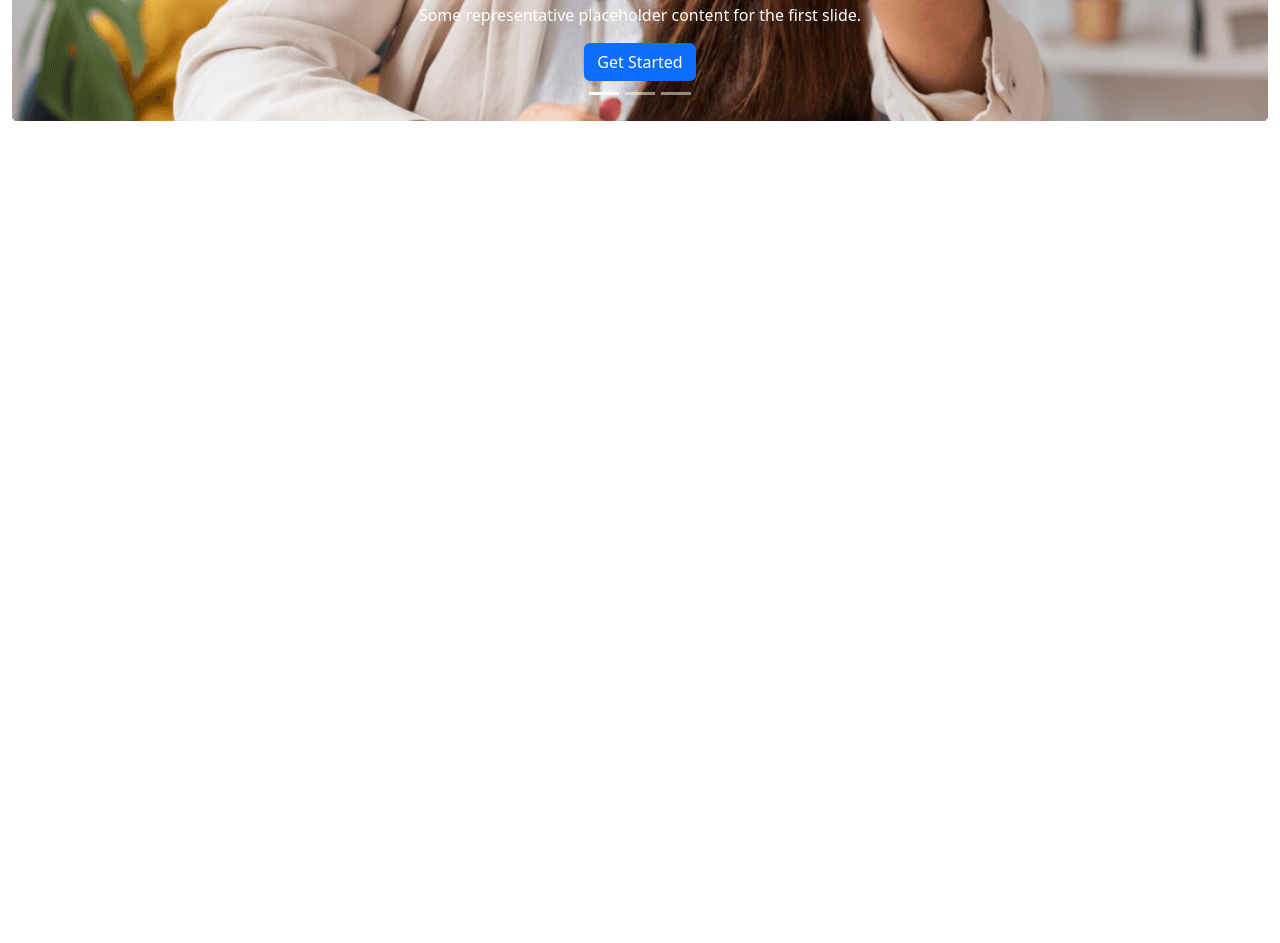
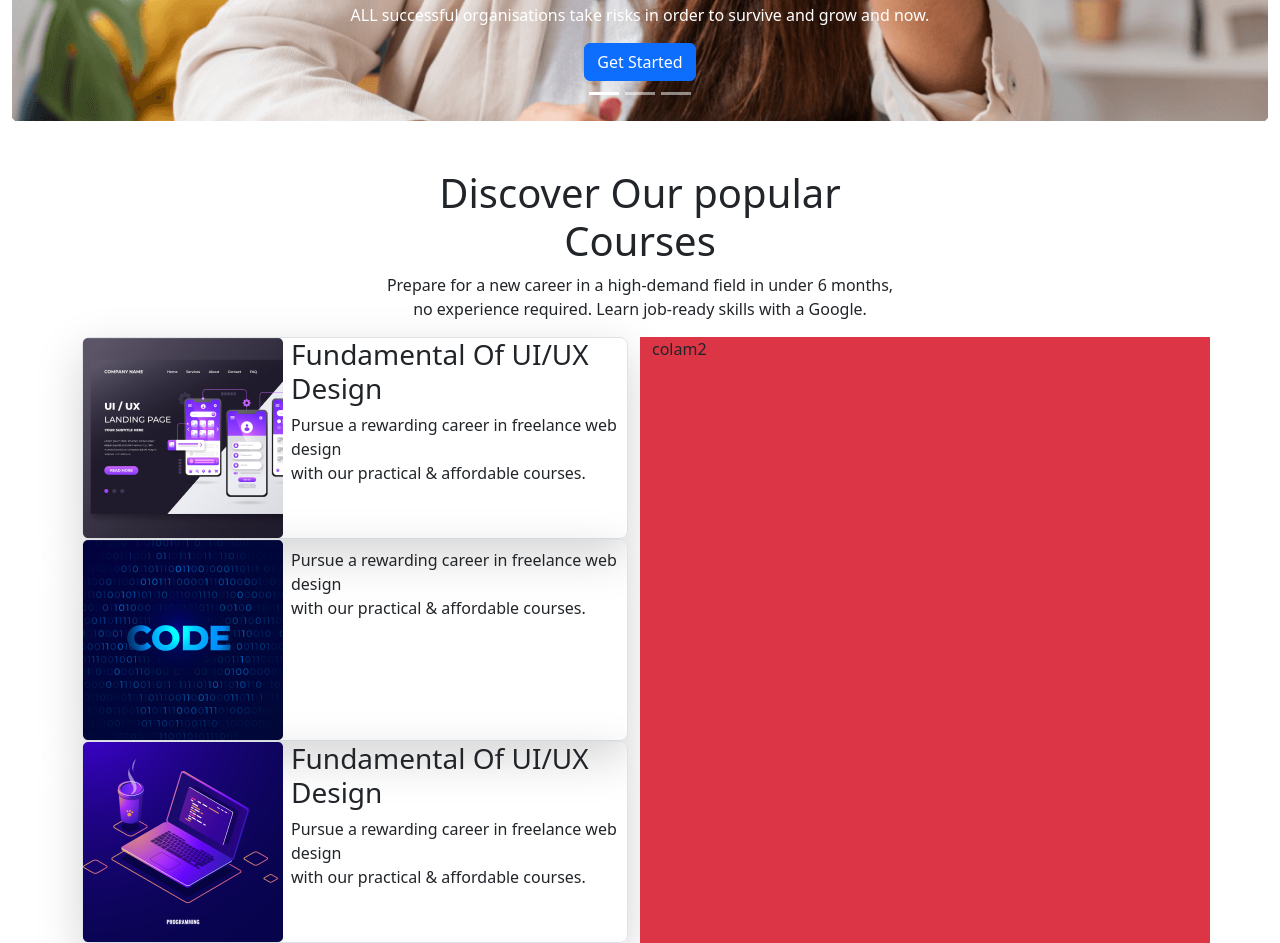
Before and after one commit to ashr-aful007/EdTech, a plain HTML site: page index.html in a window 1280 px wide. Shown: the part 601-1544 px from the top of the page. Before the commit the page ends 800 px from the top, so only its background shows below. Drawn offline with nearby package versions, Linux system fonts and the light colour scheme.

Commit message:
add corsess side section

```diff
--- a/index.html
+++ b/index.html
@@ -3,8 +3,11 @@
   <head>
     <meta charset="utf-8">
     <meta name="viewport" content="width=device-width, initial-scale=1">
-    <title>Bootstrap demo</title>
+    <title>pro Edu</title>
+    <!-- bootstrap link cdn -->
     <link href="https://cdn.jsdelivr.net/npm/bootstrap@5.2.0/dist/css/bootstrap.min.css" rel="stylesheet" integrity="sha384-gH2yIJqKdNHPEq0n4Mqa/HGKIhSkIHeL5AyhkYV8i59U5AR6csBvApHHNl/vI1Bx" crossorigin="anonymous">
+    <!-- add favicon -->
+    <link rel="icon" type="image/x-icon" href="images/cover/favicon.png">
   </head>
   <body>
     <!-- nav section start -->
@@ -48,9 +51,10 @@
             </div>
           </nav>
           <!-- nav section end -->
+          <!-- slider section start -->
           <section>
             <div class="container-fluid">
-                <div class="add">
+                <div class="add-slider">
                     <div id="carouselExampleCaptions" class="carousel slide" data-bs-ride="false">
                         <div class="carousel-indicators">
                           <button type="button" data-bs-target="#carouselExampleCaptions" data-bs-slide-to="0" class="active" aria-current="true" aria-label="Slide 1"></button>
@@ -62,7 +66,7 @@
                             <img src="images/cover/cover-1.png" class="d-block w-100" alt="...">
                             <div class="carousel-caption d-none d-md-block">
                               <h1 class="fs-1 fw-bold">Get Started Digital<br>Learning</h1>
-                              <p>Some representative placeholder content for the first slide.</p>
+                              <p>ALL successful organisations take risks in order to survive and grow and now.</p>
                               <button class="btn btn-primary">Get Started</button>
                             </div>
                           </div>
@@ -70,14 +74,16 @@
                             <img src="images/cover/cover-2.jpg" class="d-block w-100" alt="...">
                             <div class="carousel-caption d-none d-md-block">
                               <h5>Second slide label</h5>
-                              <p>Some representative placeholder content for the second slide.</p>
+                              <p>ALL successful organisations take risks in order to survive and grow and now.</p>
+                              <button class="btn btn-primary">Get Started</button>
                             </div>
                           </div>
                           <div class="carousel-item">
                             <img src="images/cover/cover-3.jpg" class="d-block w-100" alt="...">
                             <div class="carousel-caption d-none d-md-block">
                               <h5>Third slide label</h5>
-                              <p>Some representative placeholder content for the third slide.</p>
+                              <p>ALL successful organisations take risks in order to survive and grow and now.</p>
+                              <button class="btn btn-primary">Get Started</button>
                             </div>
                           </div>
                         </div>
@@ -93,6 +99,51 @@
                 </div>
             </div>
           </section>
+           <!-- slider section end -->
+           <!-- corses deading -->
+           <div class="text-center mt-5 sm-fs-4">
+            <h1 class="">Discover Our popular<br>Courses</h1>
+            <p>Prepare for a new career in a high-demand field in under 6 months,<br> no experience required. Learn job-ready skills with a Google.</p>
+           </div>
+           <!-- corses section -->
+           <section class="container mt-3">
+            <div class="row">
+              <div class="col-md-6 ">
+                <!-- corses 1 -->
+                <div class="d-flex border shadow-lg rounded rounded-3 gx-1">
+                  <div>
+                    <img src="images/course/course-1.png" alt="">
+                  </div>
+                  <div class="ms-2">
+                    <h3>Fundamental Of UI/UX Design</h3>
+                    <p>Pursue a rewarding career in freelance web design<br>with our practical & affordable courses.</p>
+                  </div>
+                </div>
+                <div class="d-flex border shadow-lg rounded rounded-3 gx-1">
+                  <div>
+                    <img src="images/course/course-2.png" alt="">
+                  </div>
+                  <div class="ms-2">
+                    <h3></h3>
+                    <p>Pursue a rewarding career in freelance web design<br>with our practical & affordable courses.</p>
+                  </div>
+                </div>
+                <div class="d-flex border shadow-lg rounded rounded-3 gx-1">
+                  <div>
+                    <img src="images/course/course-3.png" alt="">
+                  </div>
+                  <div class="ms-2">
+                    <h3>Fundamental Of UI/UX Design</h3>
+                    <p>Pursue a rewarding career in freelance web design<br>with our practical & affordable courses.</p>
+                  </div>
+                </div>
+              </div>
+              <div class="col-md-6 bg-danger">
+                colam2
+              </div>
+            </div>
+           </section>
+
     <script src="https://cdn.jsdelivr.net/npm/bootstrap@5.2.0/dist/js/bootstrap.bundle.min.js" integrity="sha384-A3rJD856KowSb7dwlZdYEkO39Gagi7vIsF0jrRAoQmDKKtQBHUuLZ9AsSv4jD4Xa" crossorigin="anonymous"></script>
   </body>
 </html>
```
Also changed, not shown: images/cover/favicon.png (added).
